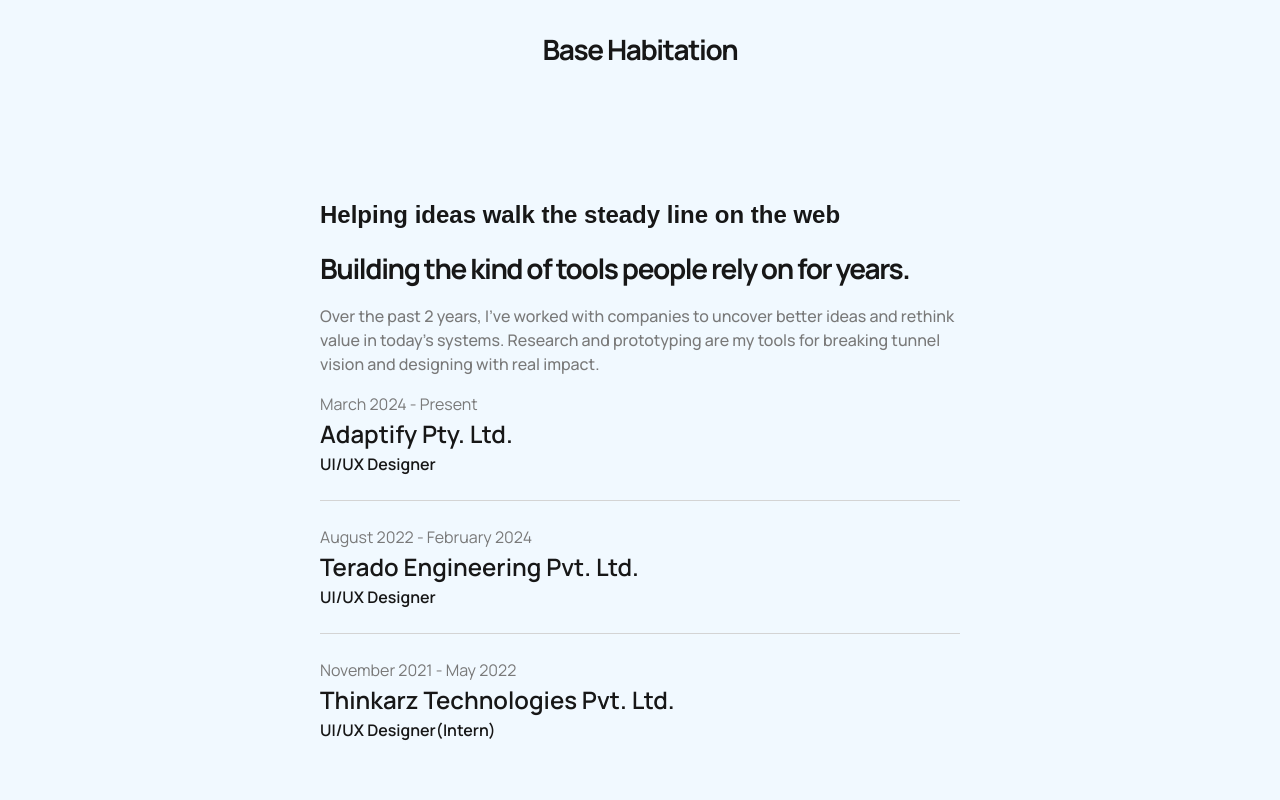
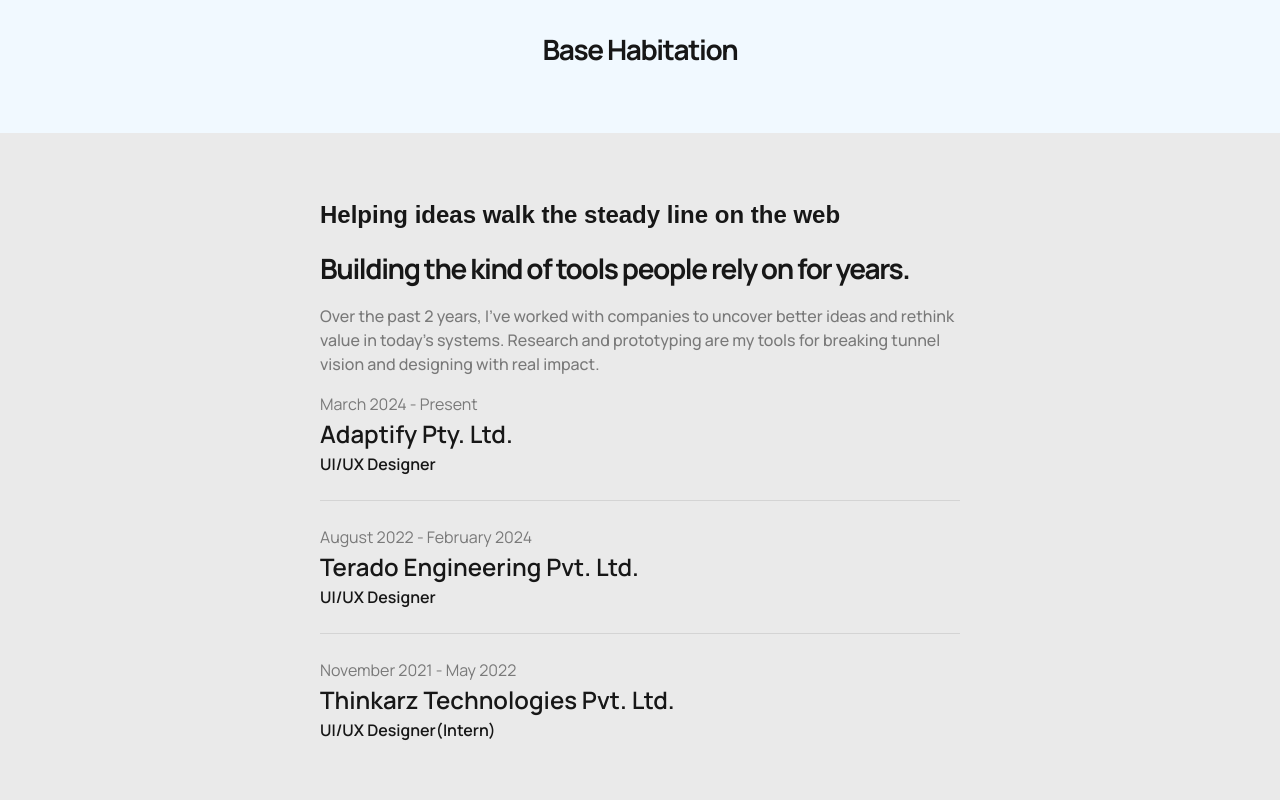
Before and after one commit to andrew-0210/design_portfolio, a Next.js app: page / in a window 1280 px wide. Shown: the part 1240-2040 px from the top of the page. Built offline with nearby package versions, Linux system fonts and the light colour scheme; a web font is replaced by a local one.

Commit message:
Update Experience.js

```diff
--- a/src/components/sections/Experience.js
+++ b/src/components/sections/Experience.js
@@ -20,7 +20,7 @@
 
 const Experience = () => {
   return (
-    <section className="flex h-full flex-col items-center gap-4 px-[1.5rem] py-[4rem]">
+    <section className="flex h-full flex-col items-center gap-4 px-[1.5rem] py-[4rem] bg-[#eaeaea]">
       <div className="flex flex-col gap-4 md:max-w-[40rem]">
         <span className="font-handwritten text-start text-[1.25rem] font-semibold md:text-[1.5rem]">
           Helping ideas walk the steady line on the web
```
